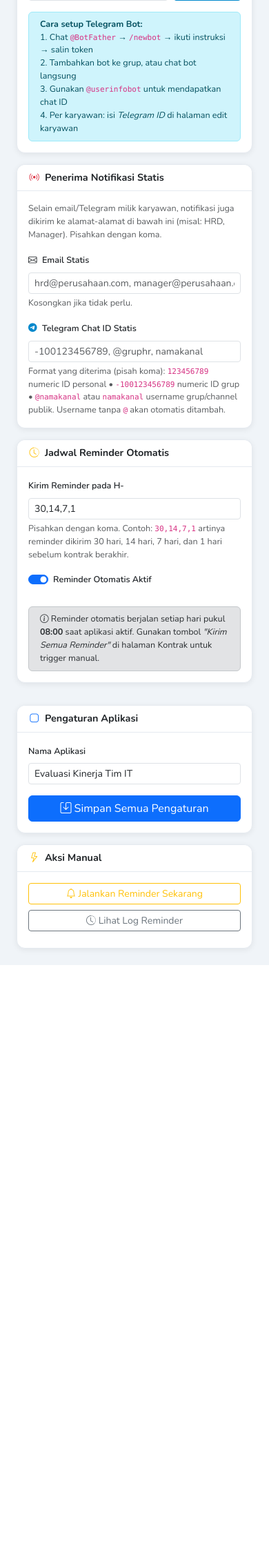
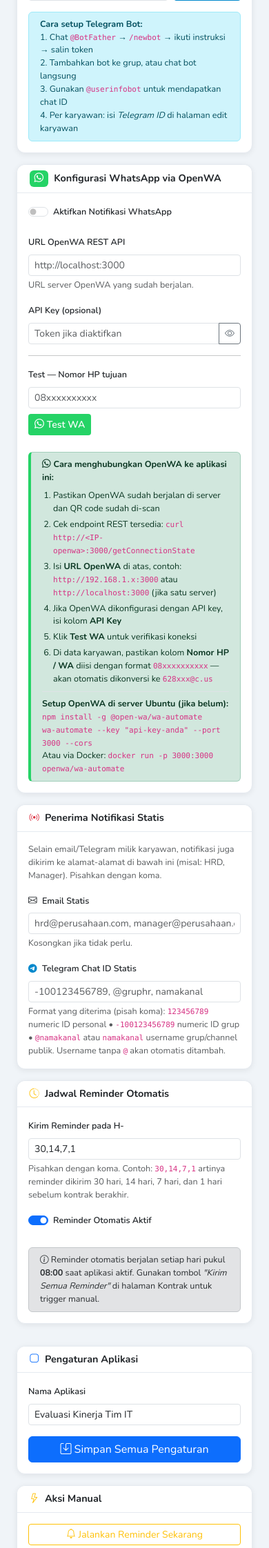
Before and after one commit to barangbaru/solid-apps, a Flask app: page /settings in a window 390 px wide. Shown: the part 1107-3351 px from the top of the page at 69% size. Before the commit the page ends 2506 px from the top, so only its background shows below. Run offline with Flask 3, Linux system fonts and the light colour scheme; the visitor is signed in with stand-in values (Sample User, id 1); data comes from the database, SQL or seed files in the repository; data that the repository does not hold is empty.

Commit message:
feat: integrasi notifikasi WhatsApp via OpenWA
- Tambah helper send_whatsapp() + normalize_phone_wa() (08xxx → 628xxx@c.us)
- Kirim WA otomatis di _send_self_assessment dan run_contract_reminders
- Settings: kartu konfigurasi OpenWA + petunjuk koneksi + tombol test
- employee_form: badge WA pada field Nomor HP, form text keterangan OpenWA
- DEFAULT_SETTINGS: openwa_url, openwa_api_key, openwa_enabled

Co-Authored-By: Claude Sonnet 4.6 <noreply@anthropic.com>

```diff
--- a/app.py
+++ b/app.py
@@ -244,6 +244,9 @@ DEFAULT_SETTINGS = {
     'app_name': 'Evaluasi Kinerja Tim IT',
     'notification_emails': '',
     'notification_telegram_ids': '',
+    'openwa_url': '',
+    'openwa_api_key': '',
+    'openwa_enabled': '0',
 }
 
 LEVEL_CHOICES = ['Staff', 'Senior Staff', 'Co-Leader', 'Leader', 'Manager', 'Senior Manager', 'Director']
@@ -523,6 +526,37 @@ def send_email(settings, to_email, subject, html_body):
     except Exception as e:
         return False, str(e)
 
+def normalize_phone_wa(phone):
+    """Konversi nomor HP ke format WhatsApp chat ID: 628xxx@c.us"""
+    p = ''.join(c for c in (phone or '') if c.isdigit())
+    if not p:
+        return ''
+    if p.startswith('0'):
+        p = '62' + p[1:]
+    elif not p.startswith('62'):
+        p = '62' + p
+    return f'{p}@c.us'
+
+def send_whatsapp(openwa_url, api_key, phone, message):
+    """Kirim pesan WhatsApp via OpenWA REST API."""
+    try:
+        chat_id = normalize_phone_wa(phone)
+        if not chat_id:
+            return False, 'Nomor HP tidak valid'
+        url = openwa_url.rstrip('/') + '/sendText'
+        headers = {'Content-Type': 'application/json'}
+        if api_key:
+            headers['Authorization'] = f'Bearer {api_key}'
+        r = req_lib.post(url, json={'id': chat_id, 'message': message},
+                         headers=headers, timeout=15)
+        r.raise_for_status()
+        data = r.json() if r.text else {}
+        if isinstance(data, dict) and data.get('error'):
+            return False, str(data['error'])
+        return True, None
+    except Exception as e:
+        return False, str(e)
+
 def send_telegram(bot_token, chat_id, message):
     try:
         r = req_lib.post(
@@ -610,6 +644,25 @@ def run_contract_reminders(triggered_by='auto'):
                     log_reminder(db, emp['id'], 'telegram', subject, tg_msg, ok, err, triggered_by)
                     if ok: sent += 1
                     else:  failed += 1
+
+            wa_url     = settings.get('openwa_url', '').strip()
+            wa_key     = settings.get('openwa_api_key', '').strip()
+            wa_enabled = settings.get('openwa_enabled', '0') == '1'
+            if wa_enabled and wa_url and emp['phone']:
+                icon   = '🔴' if days_left <= 7 else '🟡' if days_left <= 30 else '🟢'
+                status_wa = 'Berakhir HARI INI!' if days_left == 0 else \
+                            f'Berakhir dalam {days_left} hari' if days_left > 0 else \
+                            f'SUDAH BERAKHIR {abs(days_left)} hari lalu!'
+                wa_msg = (f"{icon} *Reminder Kontrak Karyawan*\n\n"
+                          f"👤 *{emp['name']}*\n"
+                          f"🏢 {emp['divisi']} — {emp['jabatan'] or '-'}\n"
+                          f"📅 Akhir kontrak: *{emp['contract_end']}*\n"
+                          f"⏳ {status_wa}\n\n"
+                          f"_Segera tindak lanjut perpanjangan / pemutusan kontrak._")
+                ok, err = send_whatsapp(wa_url, wa_key, emp['phone'], wa_msg)
+                log_reminder(db, emp['id'], 'whatsapp', subject, wa_msg, ok, err, triggered_by)
+                if ok: sent += 1
+                else:  failed += 1
         db.commit()
         return sent, failed
     finally:
@@ -1012,13 +1065,16 @@ def settings():
         keys = ['smtp_host','smtp_port','smtp_user','smtp_password','smtp_from','smtp_ssl',
                 'telegram_bot_token','telegram_default_chat_id',
                 'reminder_days','reminder_enabled','app_name',
-                'notification_emails','notification_telegram_ids']
+                'notification_emails','notification_telegram_ids',
+                'openwa_url','openwa_api_key','openwa_enabled']
         for k in keys:
             v = request.form.get(k, '').strip()
             if k == 'smtp_ssl':
                 v = '1' if request.form.get('smtp_ssl') else '0'
             if k == 'reminder_enabled':
                 v = '1' if request.form.get('reminder_enabled') else '0'
+            if k == 'openwa_enabled':
+                v = '1' if request.form.get('openwa_enabled') else '0'
             save_setting(db, k, v)
         db.commit()
         flash('Pengaturan disimpan', 'success')
@@ -1051,6 +1107,22 @@ def test_telegram():
     ok, err = send_telegram(bot_token, chat_id,
                             '✅ <b>Test berhasil!</b>\n\nKonfigurasi Telegram sudah benar.')
     return jsonify({'ok': ok, 'msg': 'Pesan Telegram berhasil dikirim' if ok else str(err)})
+
+@app.route('/settings/test-whatsapp', methods=['POST'])
+@superadmin_required
+def test_whatsapp():
+    db  = get_db()
+    cfg = get_settings(db)
+    wa_url  = request.form.get('test_wa_url', '').strip() or cfg.get('openwa_url', '').strip()
+    wa_key  = cfg.get('openwa_api_key', '').strip()
+    phone   = request.form.get('test_wa_phone', '').strip()
+    if not wa_url or not phone:
+        return jsonify({'ok': False, 'msg': 'URL OpenWA dan nomor HP harus diisi'})
+    ok, err = send_whatsapp(wa_url, wa_key, phone,
+                            '✅ *Test berhasil!*\n\nKonfigurasi OpenWA WhatsApp sudah terhubung dengan Evaluasi Kinerja.')
+    chat_id = normalize_phone_wa(phone)
+    return jsonify({'ok': ok, 'chat_id': chat_id,
+                    'msg': f'Pesan terkirim ke {chat_id}' if ok else str(err)})
 
 @app.route('/settings/run-reminders', methods=['POST'])
 @superadmin_required
@@ -1338,6 +1410,30 @@ def _send_self_assessment(db, eval_id, emp, periode, base_url, triggered_by='aut
     elif emp['telegram_id'] and not bot_token:
         results.append('Telegram: bot token belum dikonfigurasi')
 
+    # ── WhatsApp (OpenWA) ──
+    wa_url     = settings.get('openwa_url', '').strip()
+    wa_key     = settings.get('openwa_api_key', '').strip()
+    wa_enabled = settings.get('openwa_enabled', '0') == '1'
+    emp_phone  = emp['phone'] or ''
+    if wa_enabled and wa_url and emp_phone:
+        wa_chat_id = normalize_phone_wa(emp_phone)
+        wa_msg = (
+            f"📝 *Self-Assessment Evaluasi Kinerja*\n\n"
+            f"Yth. *{emp['name']}*,\n\n"
+            f"Anda diminta mengisi penilaian diri (self-assessment) untuk evaluasi kinerja "
+            f"periode *{periode}*.\n\n"
+            f"Silakan buka link berikut:\n{link}\n\n"
+            f"_Mohon segera mengisi sebelum batas waktu._"
+        )
+        ok, err = send_whatsapp(wa_url, wa_key, emp_phone, wa_msg)
+        log_reminder(db, emp['id'], 'whatsapp', f'Self-Assessment {emp["name"]}', wa_msg, ok, err, triggered_by)
+        if ok:
+            results.append(f'WhatsApp {wa_chat_id} ✓')
+        else:
+            results.append(f'WhatsApp gagal: {err}')
+    elif wa_enabled and wa_url and not emp_phone:
+        results.append('WhatsApp: nomor HP karyawan belum diisi')
+
     any_ok = any('✓' in r for r in results)
     if any_ok:
         db.execute("UPDATE evaluations SET review_status='pending_self' WHERE id=? AND review_status='draft'",
--- a/templates/settings.html
+++ b/templates/settings.html
@@ -122,6 +122,92 @@
           2. Tambahkan bot ke grup, atau chat bot langsung<br>
           3. Gunakan <code>@userinfobot</code> untuk mendapatkan chat ID<br>
           4. Per karyawan: isi <em>Telegram ID</em> di halaman edit karyawan
+        </div>
+      </div>
+    </div>
+
+    <!-- OpenWA WhatsApp -->
+    <div class="card mb-3">
+      <div class="card-header py-2 fw-bold d-flex align-items-center gap-2">
+        <span style="background:#25D366;color:#fff;border-radius:6px;padding:2px 7px;font-size:.85rem">
+          <i class="bi bi-whatsapp"></i>
+        </span>
+        Konfigurasi WhatsApp via OpenWA
+      </div>
+      <div class="card-body">
+        <div class="row g-3">
+          <div class="col-12">
+            <div class="form-check form-switch mb-1">
+              <input class="form-check-input" type="checkbox" name="openwa_enabled" id="waEnabled"
+                     {{ 'checked' if cfg.openwa_enabled == '1' else '' }}>
+              <label class="form-check-label fw-semibold small" for="waEnabled">
+                Aktifkan Notifikasi WhatsApp
+              </label>
+            </div>
+          </div>
+          <div class="col-md-8">
+            <label class="form-label fw-semibold small">URL OpenWA REST API</label>
+            <input type="text" name="openwa_url" class="form-control form-control-sm"
+                   value="{{ cfg.openwa_url }}"
+                   placeholder="http://localhost:3000">
+            <div class="form-text">URL server OpenWA yang sudah berjalan.</div>
+          </div>
+          <div class="col-md-4">
+            <label class="form-label fw-semibold small">API Key (opsional)</label>
+            <div class="input-group input-group-sm">
+              <input type="password" name="openwa_api_key" id="waKey" class="form-control"
+                     value="{{ cfg.openwa_api_key }}" placeholder="Token jika diaktifkan"
+                     autocomplete="off">
+              <button type="button" class="btn btn-outline-secondary" onclick="toggleField('waKey')">
+                <i class="bi bi-eye"></i>
+              </button>
+            </div>
+          </div>
+        </div>
+
+        <!-- Test WhatsApp -->
+        <hr class="my-3">
+        <div class="row g-2 align-items-end">
+          <div class="col-md-5">
+            <label class="form-label fw-semibold small">Test — Nomor HP tujuan</label>
+            <input type="text" id="testWaPhone" class="form-control form-control-sm"
+                   placeholder="08xxxxxxxxxx">
+          </div>
+          <div class="col-auto">
+            <button type="button" class="btn btn-sm fw-semibold"
+                    style="background:#25D366;color:#fff" onclick="testWhatsapp()">
+              <i class="bi bi-whatsapp"></i> Test WA
+            </button>
+          </div>
+          <div class="col-12">
+            <div id="waResult" class="small"></div>
+          </div>
+        </div>
+
+        <!-- Panduan Koneksi -->
+        <div class="alert alert-success py-2 small mt-3 mb-0" style="border-left:4px solid #25D366">
+          <strong><i class="bi bi-whatsapp me-1"></i>Cara menghubungkan OpenWA ke aplikasi ini:</strong>
+          <ol class="mt-2 mb-0 ps-3">
+            <li class="mb-1">Pastikan OpenWA sudah berjalan di server dan QR code sudah di-scan</li>
+            <li class="mb-1">Cek endpoint REST tersedia:
+              <code>curl http://&lt;IP-openwa&gt;:3000/getConnectionState</code>
+            </li>
+            <li class="mb-1">Isi <strong>URL OpenWA</strong> di atas, contoh:
+              <code>http://192.168.1.x:3000</code> atau <code>http://localhost:3000</code>
+              (jika satu server)
+            </li>
+            <li class="mb-1">Jika OpenWA dikonfigurasi dengan API key, isi kolom <strong>API Key</strong></li>
+            <li class="mb-1">Klik <strong>Test WA</strong> untuk verifikasi koneksi</li>
+            <li>Di data karyawan, pastikan kolom <strong>Nomor HP / WA</strong> diisi dengan format
+              <code>08xxxxxxxxxx</code> — akan otomatis dikonversi ke <code>628xxx@c.us</code></li>
+          </ol>
+          <div class="mt-2 pt-2 border-top">
+            <strong>Setup OpenWA di server Ubuntu (jika belum):</strong><br>
+            <code>npm install -g @open-wa/wa-automate</code><br>
+            <code>wa-automate --key "api-key-anda" --port 3000 --cors</code><br>
+            Atau via Docker:
+            <code>docker run -p 3000:3000 openwa/wa-automate</code>
+          </div>
         </div>
       </div>
     </div>
@@ -266,6 +352,19 @@ function testTelegram() {
   }).then(r=>r.json()).then(d=>showResult('telegramResult',d.ok,d.msg));
 }
 
+function testWhatsapp() {
+  const phone = document.getElementById('testWaPhone').value.trim();
+  if (!phone) { alert('Masukkan nomor HP tujuan test'); return; }
+  const fd = new FormData(document.getElementById('settingsForm'));
+  fetch('/settings', {method:'POST', body:fd}).then(() => {
+    const fd2 = new FormData();
+    fd2.append('test_wa_phone', phone);
+    return fetch('/settings/test-whatsapp', {method:'POST', body:fd2});
+  }).then(r=>r.json()).then(d=>{
+    showResult('waResult', d.ok, d.ok ? d.msg + (d.chat_id ? ` (${d.chat_id})` : '') : d.msg);
+  });
+}
+
 function runReminders() {
   document.getElementById('runResult').innerHTML = '<i class="bi bi-hourglass-split"></i> Memproses...';
   fetch('/settings/run-reminders', {method:'POST'})
```
Also changed, not shown: templates/employee_form.html (+7 -1 lines).
